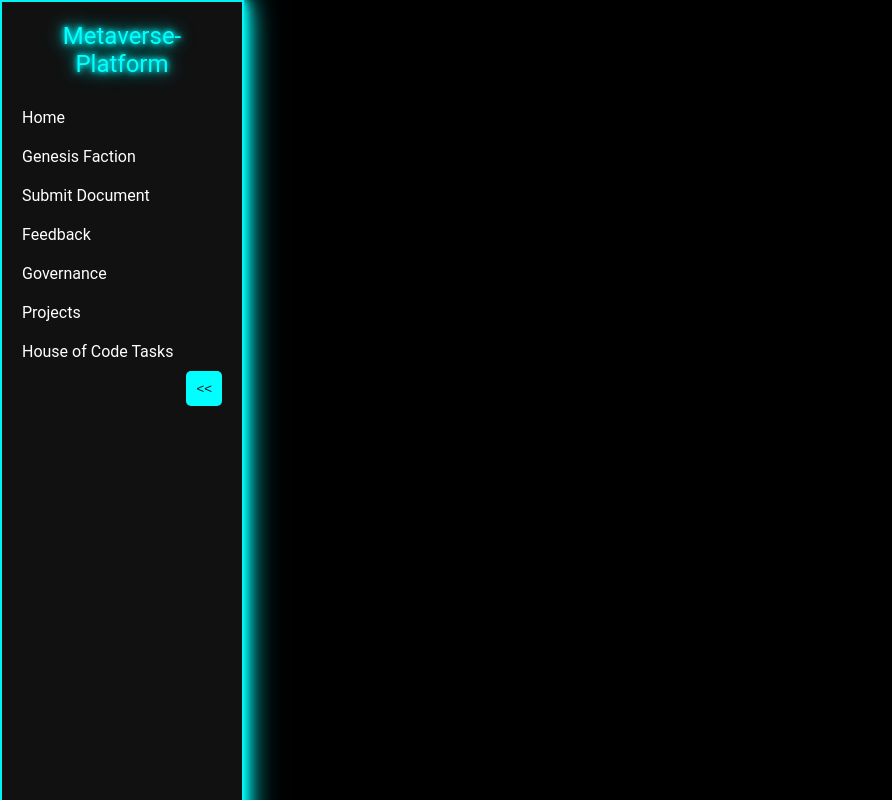
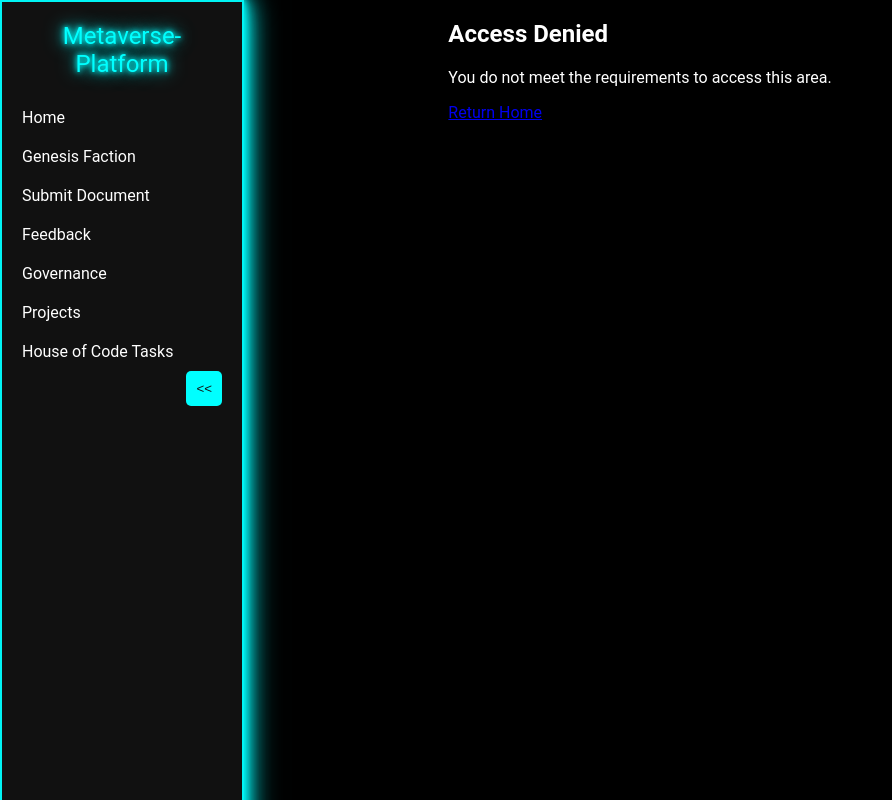
Before and after one commit to Aimcomlt/ai-powered-metaverse-platform, a React (Create React App) app: page /access-denied in a window 1280 px wide. Shown: the whole page, without its empty margins (0-892 px from the left). Built offline with nearby package versions, Linux system fonts and the light colour scheme; no server answers.

Commit message:
feat: protect faction routes

```diff
--- a/src/App.js
+++ b/src/App.js
@@ -5,6 +5,7 @@ import ErrorBoundary from './components/ErrorBoundary';
 import Loader from './components/Loader';
 import { ToastProvider } from './components/ToastProvider';
 import FactionLayout from './components/factions/FactionLayout';
+import ProtectedFactionRoute from './routes/ProtectedFactionRoute';
 
 const Home = lazy(() => import('./pages/Home'));
 const QuantumQuorist = lazy(() => import('./pages/QuantumQuorist'));
@@ -41,6 +42,7 @@ const HouseOfCodeTasks = lazy(() => import('./pages/HouseOfCode/tasks'));
 const HouseOfCodeProposals = lazy(() => import('./pages/HouseOfCode/proposals'));
 const HouseOfCodeContributions = lazy(() => import('./pages/HouseOfCode/contributions'));
 const HouseOfCodeGovernance = lazy(() => import('./pages/HouseOfCode/governance'));
+const AccessDenied = lazy(() => import('./pages/AccessDenied'));
 const TaskManager = lazy(() => import('./sections/TaskManager'));
 const DocumentSubmission = lazy(() => import('./sections/DocumentSubmission'));
 const Feedback = lazy(() => import('./sections/Feedback'));
@@ -71,7 +73,14 @@ const App = () => {
                 <Route path="/blockchain-battalion/contributions" element={<BlockchainBattalionContributions />} />
                 <Route path="/blockchain-battalion/governance" element={<BlockchainBattalionGovernance />} />
                 <Route path="/blockchain-battalion/course" element={<BlockchainCourse />} />
-                <Route path="/ai-architect/*" element={<FactionLayout faction="ai-architect" />} >
+                <Route
+                  path="/ai-architect/*"
+                  element={
+                    <ProtectedFactionRoute requiredLevel={2} redirectPath="/access-denied">
+                      <FactionLayout faction="ai-architect" />
+                    </ProtectedFactionRoute>
+                  }
+                >
                   <Route index element={<AIArchitect />} />
                   <Route path="tasks" element={<AIArchitectTasks />} />
                   <Route path="proposals" element={<AIArchitectProposals />} />
@@ -101,6 +110,7 @@ const App = () => {
                 <Route path="/governance" element={<Governance />} />
                 <Route path="/task-builder" element={<TaskBuilder />} />
                 <Route path="/projects" element={<ProjectManagement />} />
+                <Route path="/access-denied" element={<AccessDenied />} />
               </Routes>
             </Suspense>
           </div>
--- /dev/null
+++ b/src/pages/AccessDenied.tsx
@@ -0,0 +1,14 @@
+import React from 'react';
+import { Link } from 'react-router-dom';
+
+const AccessDenied: React.FC = () => (
+  <div className="p-4">
+    <h2 className="text-2xl font-bold mb-2">Access Denied</h2>
+    <p className="mb-4">You do not meet the requirements to access this area.</p>
+    <Link to="/" className="text-blue-500 underline">
+      Return Home
+    </Link>
+  </div>
+);
+
+export default AccessDenied;
--- /dev/null
+++ b/src/routes/ProtectedFactionRoute.tsx
@@ -0,0 +1,32 @@
+import React from 'react';
+import { useSelector } from 'react-redux';
+import { Navigate } from 'react-router-dom';
+import useGtValidation from '../hooks/useGtValidation';
+
+interface ProtectedFactionRouteProps {
+  requiredLevel: number;
+  minGtBalance?: number | bigint;
+  redirectPath?: string;
+  children: React.ReactElement;
+}
+
+const ProtectedFactionRoute: React.FC<ProtectedFactionRouteProps> = ({
+  requiredLevel,
+  minGtBalance = 1,
+  redirectPath = '/',
+  children,
+}) => {
+  const { level, balance } = useSelector((state: any) => state.gt || {});
+  const hasChainBalance = useGtValidation(minGtBalance);
+
+  const meetsLevel = typeof level === 'number' && level >= requiredLevel;
+  const meetsBalance = typeof balance === 'number' && balance >= Number(minGtBalance);
+
+  if (!meetsLevel || !meetsBalance || !hasChainBalance) {
+    return <Navigate to={redirectPath} replace />;
+  }
+
+  return children;
+};
+
+export default ProtectedFactionRoute;
```
